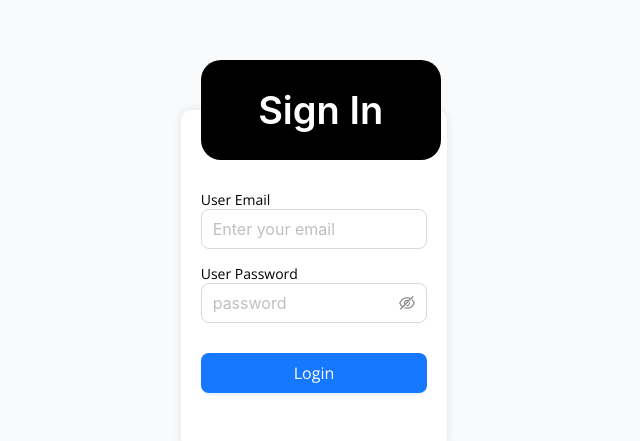
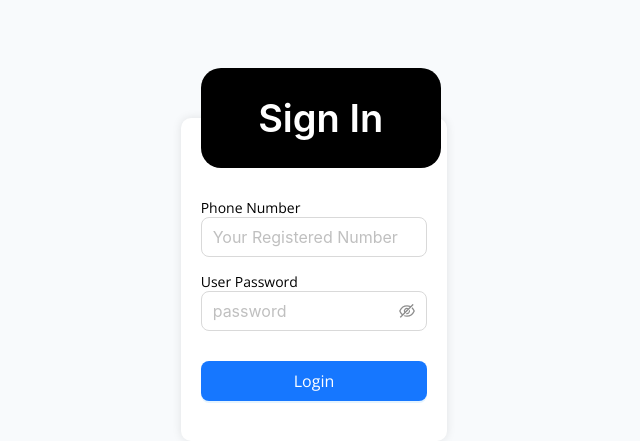
Before and after one commit to f4faysal/local-areaa-tax-management, a Next.js app: page /auth/login in a window 1280 px wide. Shown: the part 121-562 px from the top of the page, without its empty margins (326-966 px from the left). Built offline with nearby package versions, Linux system fonts and the light colour scheme; no server answers.

Commit message:
Update AuthLogin component form fields

```diff
--- a/src/components/ui/AuthLogin.tsx
+++ b/src/components/ui/AuthLogin.tsx
@@ -91,11 +91,11 @@ const AuthLogin = () => {
             <>
               <div>
                 <FormInput
-                  name="email"
-                  type="email"
+                  name="contact_no"
+                  type="phone"
                   size="large"
-                  placeholder="Enter your email"
-                  label="User Email"
+                  placeholder="Your Registered Number"
+                  label="Phone Number"
                 />
               </div>
               <div
@@ -111,15 +111,32 @@ const AuthLogin = () => {
                   label="User Password"
                 />
               </div>
+              {/* <ConfigProvider
+                theme={{
+                  components: {
+                    Button: {
+                      colorPrimary: "#00b96b",
+                      algorithm: true, // Enable algorithm
+                    },
+                    Input: {
+                      colorPrimary: "#eb2f96",
+                      algorithm: true, // Enable algorithm
+                    },
+                  },
+                }}
+              >
+
+              </ConfigProvider> */}
+              {/* <Divider /> */}
               <Button
+                htmlType="submit"
+                // loading={loading}
                 style={{
                   width: "100%",
-                  margin: "15px 0",
+                  margin: "15px 0 0 0",
                 }}
+                size="large"
                 type="primary"
-                htmlType="submit"
-                // loading={loading}
-                size="large"
               >
                 Login
               </Button>
```
